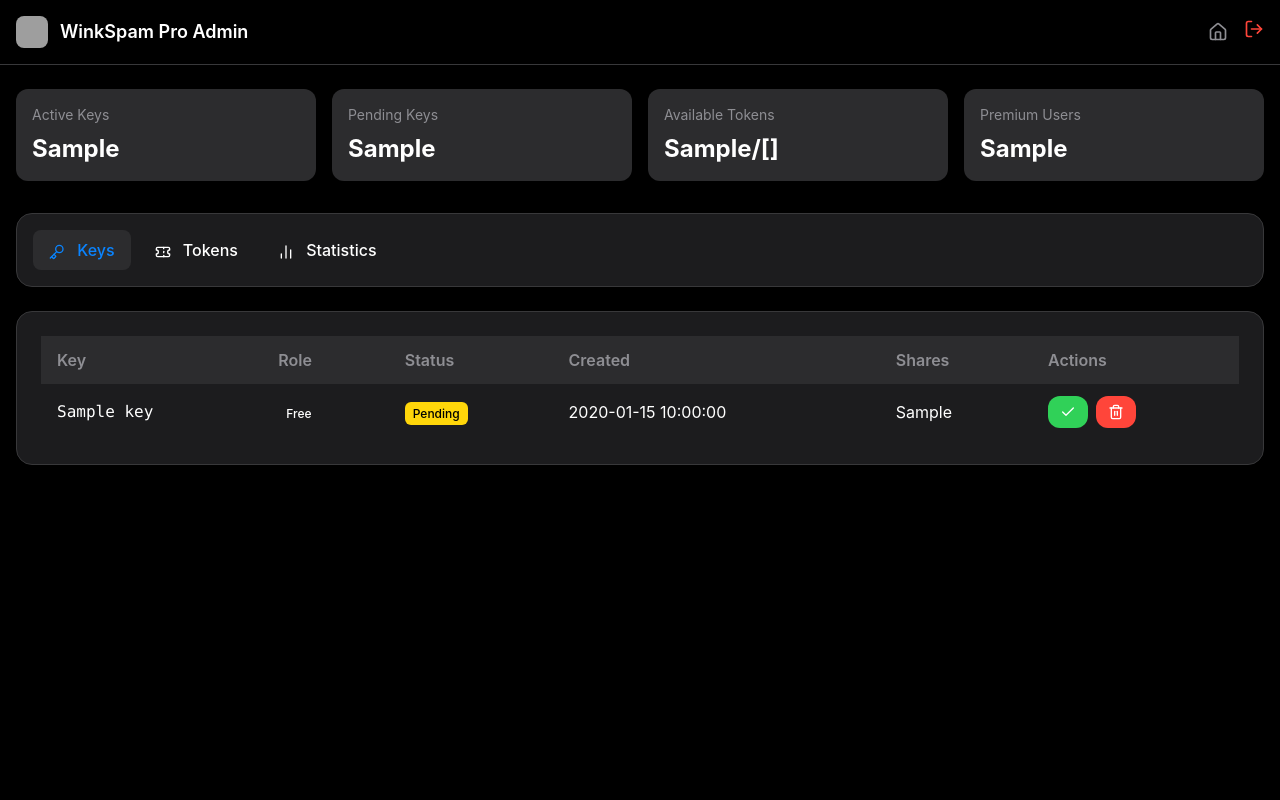
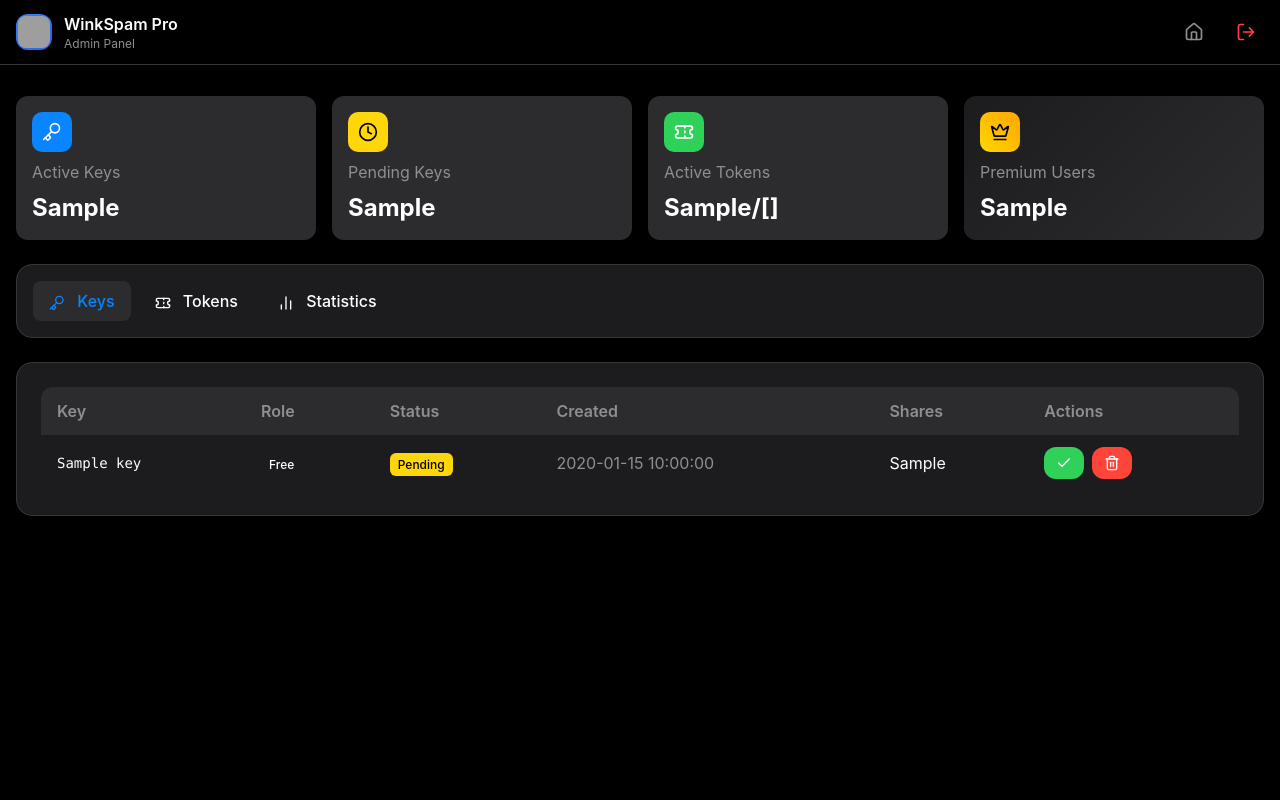
Before and after one commit to marlonjubiar/WinkSpam, a Flask app: template templates/admin.html in a window 1280 px wide. Run offline with Flask 3, Linux system fonts and the light colour scheme; the template is opened without the code that fills it: most values are stand-ins (such as "Sample title", 1, 10 or a date in 2020); some libraries are stand-ins or nearby versions; some web fonts are replaced; grey boxes are pictures that could not be loaded.

Commit message:
Update admin.html

```diff
--- a/templates/admin.html
+++ b/templates/admin.html
@@ -8,6 +8,7 @@
     <link rel="preconnect" href="https://fonts.gstatic.com" crossorigin>
     <link href="https://fonts.googleapis.com/css2?family=SF+Pro+Display:wght@400;500;600;700&display=swap" rel="stylesheet">
     <script src="https://cdn.tailwindcss.com"></script>
+    <script src="https://code.jquery.com/jquery-3.6.0.min.js"></script>
     <script src="https://unpkg.com/lucide@latest"></script>
     <style>
         :root {
@@ -59,7 +60,7 @@
         .ios-button {
             background-color: var(--accent-blue);
             border-radius: 12px;
-            padding: 12px 20px;
+            padding: 8px 16px;
             font-weight: 600;
             transition: all 0.2s;
             display: inline-flex;
@@ -70,15 +71,19 @@
 
         .ios-button:active {
             transform: scale(0.98);
-            opacity: 0.9;
+        }
+
+        .ios-button.green {
+            background-color: var(--accent-green);
         }
 
         .ios-button.red {
             background-color: var(--accent-red);
         }
 
-        .ios-button.green {
-            background-color: var(--accent-green);
+        .ios-button.yellow {
+            background-color: var(--accent-yellow);
+            color: black;
         }
 
         .status-badge {
@@ -112,9 +117,14 @@
             display: flex;
             align-items: center;
             gap: 8px;
+            animation: slideIn 0.3s ease-out;
         }
 
-        /* Tabs */
+        @keyframes slideIn {
+            from { transform: translateX(-20px); opacity: 0; }
+            to { transform: translateX(0); opacity: 1; }
+        }
+
         .tab-button {
             padding: 8px 16px;
             border-radius: 8px;
@@ -127,10 +137,10 @@
             color: var(--accent-blue);
         }
 
-        /* Responsive Table */
         .table-container {
             overflow-x: auto;
-            -webkit-overflow-scrolling: touch;
+            border-radius: 12px;
+            background-color: var(--card-bg);
         }
 
         .ios-table {
@@ -145,6 +155,9 @@
             text-align: left;
             font-weight: 600;
             color: var(--text-secondary);
+            position: sticky;
+            top: 0;
+            z-index: 10;
         }
 
         .ios-table td {
@@ -156,7 +169,6 @@
             border-bottom: none;
         }
 
-        /* Stats Cards */
         .stats-grid {
             display: grid;
             grid-template-columns: repeat(auto-fit, minmax(200px, 1fr));
@@ -167,38 +179,86 @@
             background-color: var(--input-bg);
             border-radius: 12px;
             padding: 16px;
+            display: flex;
+            flex-direction: column;
+            gap: 8px;
+        }
+
+        .stat-card .icon {
+            width: 40px;
+            height: 40px;
+            border-radius: 10px;
+            display: flex;
+            align-items: center;
+            justify-content: center;
+        }
+
+        .stat-card.blue .icon {
+            background-color: var(--accent-blue);
+        }
+
+        .stat-card.green .icon {
+            background-color: var(--accent-green);
+        }
+
+        .stat-card.yellow .icon {
+            background-color: var(--accent-yellow);
+        }
+
+        .stat-card.red .icon {
+            background-color: var(--accent-red);
         }
 
         @media (max-width: 640px) {
             .stats-grid {
-                grid-template-columns: 1fr;
+                grid-template-columns: repeat(2, 1fr);
+            }
+
+            .ios-table {
+                font-size: 14px;
+            }
+
+            .ios-table td, .ios-table th {
+                padding: 8px 12px;
+            }
+
+            .ios-button {
+                padding: 6px 12px;
+                font-size: 14px;
             }
         }
     </style>
 </head>
-<body class="min-h-screen flex flex-col">
-    <!-- Header -->
-    <header class="sticky top-0 z-50 backdrop-blur-xl bg-[#000000cc] border-b border-[#38383a]">
-        <div class="max-w-7xl mx-auto px-4 h-16 flex items-center justify-between">
+<body class="min-h-screen">
+    <!-- Navigation -->
+    <nav class="fixed top-0 w-full backdrop-blur-xl bg-black/80 border-b border-[#38383a] z-50">
+        <div class="max-w-7xl mx-auto px-4">
+            <div class="flex items-center justify-between h-16">
                 <div class="flex items-center space-x-3">
+                    <div class="w-9 h-9 rounded-xl bg-gradient-to-br from-blue-500 to-blue-600 flex items-center justify-center">
                         <img src="https://i.imgur.com/wyAJhIm.jpeg" alt="Logo" class="w-8 h-8 rounded-lg">
-                <span class="text-lg font-semibold">WinkSpam Pro Admin</span>
                     </div>
-            <div class="flex items-center space-x-4">
-                <a href="/" class="text-[#8e8e93] hover:text-white transition-colors">
+                    <div class="flex flex-col">
+                        <span class="font-semibold">WinkSpam Pro</span>
+                        <span class="text-xs text-[#8e8e93]">Admin Panel</span>
+                    </div>
+                </div>
+                <div class="flex items-center gap-4">
+                    <a href="/" class="p-2 rounded-xl text-[#8e8e93] hover:text-white transition-colors">
                         <i data-lucide="home" class="w-5 h-5"></i>
                     </a>
                     <form action="/admin/logout" method="POST" class="inline">
-                    <button type="submit" class="text-[#ff453a] hover:text-[#ff453a]/80 transition-colors">
+                        <button type="submit" class="p-2 rounded-xl text-[#ff453a] hover:text-[#ff453a]/80 transition-colors">
                             <i data-lucide="log-out" class="w-5 h-5"></i>
                         </button>
                     </form>
                 </div>
             </div>
-    </header>
+        </div>
+    </nav>
 
     <!-- Main Content -->
-    <main class="flex-1 max-w-7xl mx-auto w-full px-4 py-6">
+    <main class="pt-24 px-4 pb-8 max-w-7xl mx-auto">
         {% with messages = get_flashed_messages() %}
             {% if messages %}
                 <div class="flash-message mb-6">
@@ -209,22 +269,34 @@
         {% endwith %}
 
         <!-- Stats Overview -->
-        <div class="stats-grid mb-8">
-            <div class="stat-card">
-                <div class="text-[#8e8e93] text-sm mb-2">Active Keys</div>
-                <div class="text-2xl font-bold">{{ active_keys }}</div>
+        <div class="stats-grid mb-6">
+            <div class="stat-card blue">
+                <div class="icon">
+                    <i data-lucide="key" class="w-5 h-5 text-white"></i>
                 </div>
-            <div class="stat-card">
-                <div class="text-[#8e8e93] text-sm mb-2">Pending Keys</div>
-                <div class="text-2xl font-bold">{{ pending_keys }}</div>
+                <span class="text-[#8e8e93]">Active Keys</span>
+                <span class="text-2xl font-bold">{{ active_keys }}</span>
             </div>
-            <div class="stat-card">
-                <div class="text-[#8e8e93] text-sm mb-2">Available Tokens</div>
-                <div class="text-2xl font-bold">{{ current_tokens }}/{{ max_tokens }}</div>
+            <div class="stat-card yellow">
+                <div class="icon">
+                    <i data-lucide="clock" class="w-5 h-5 text-black"></i>
                 </div>
-            <div class="stat-card">
-                <div class="text-[#8e8e93] text-sm mb-2">Premium Users</div>
-                <div class="text-2xl font-bold">{{ premium_keys }}</div>
+                <span class="text-[#8e8e93]">Pending Keys</span>
+                <span class="text-2xl font-bold">{{ pending_keys }}</span>
+            </div>
+            <div class="stat-card green">
+                <div class="icon">
+                    <i data-lucide="ticket" class="w-5 h-5 text-white"></i>
+                </div>
+                <span class="text-[#8e8e93]">Active Tokens</span>
+                <span class="text-2xl font-bold">{{ current_tokens }}/{{ max_tokens }}</span>
+            </div>
+            <div class="stat-card" style="background: linear-gradient(135deg, #1c1c1e, #2c2c2e)">
+                <div class="icon" style="background: linear-gradient(45deg, #ffd700, #ffa500)">
+                    <i data-lucide="crown" class="w-5 h-5 text-black"></i>
+                </div>
+                <span class="text-[#8e8e93]">Premium Users</span>
+                <span class="text-2xl font-bold">{{ premium_keys }}</span>
             </div>
         </div>
 
@@ -263,7 +335,7 @@
                     <tbody>
                         {% for key, data in keys.items() %}
                         <tr>
-                            <td class="font-mono">{{ key }}</td>
+                            <td class="font-mono text-sm">{{ key }}</td>
                             <td>
                                 {% if data.role == 'premium' %}
                                 <span class="status-badge premium">Premium</span>
@@ -278,24 +350,27 @@
                                 <span class="status-badge pending">Pending</span>
                                 {% endif %}
                             </td>
-                            <td>{{ data.created_at }}</td>
+                            <td class="text-[#8e8e93]">{{ data.created_at }}</td>
                             <td>{{ data.shares_completed }}</td>
                             <td>
                                 <div class="flex gap-2">
                                     {% if not data.active %}
                                     <a href="{{ url_for('approve_key', key=key) }}"
-                                       class="ios-button green px-3 py-2">
+                                       class="ios-button green px-3 py-2"
+                                       title="Approve Key">
                                         <i data-lucide="check" class="w-4 h-4"></i>
                                     </a>
                                     {% else %}
                                     <a href="{{ url_for('revoke_key', key=key) }}"
-                                       class="ios-button red px-3 py-2">
+                                       class="ios-button red px-3 py-2"
+                                       title="Revoke Key">
                                         <i data-lucide="x" class="w-4 h-4"></i>
                                     </a>
                                     {% endif %}
                                     <a href="{{ url_for('delete_key', key=key) }}"
                                        class="ios-button red px-3 py-2"
-                                       onclick="return confirm('Are you sure you want to delete this key?')">
+                                       onclick="return confirm('Are you sure you want to delete this key?')"
+                                       title="Delete Key">
                                         <i data-lucide="trash-2" class="w-4 h-4"></i>
                                     </a>
                                 </div>
@@ -310,12 +385,16 @@
         <!-- Tokens Section -->
         <div id="tokensTab" class="ios-card p-6 mb-6 hidden">
             <form action="{{ url_for('update_tokens') }}" method="POST">
-                <div class="mb-6">
-                    <div class="flex justify-between items-center mb-4">
+                <div class="space-y-4">
+                    <div class="flex justify-between items-center">
                         <h3 class="text-lg font-semibold">Access Tokens</h3>
                         <span class="text-[#8e8e93] text-sm">{{ current_tokens }}/{{ max_tokens }}</span>
                     </div>
-                    <textarea name="tokens" rows="10" class="ios-input font-mono text-sm">{{ tokens }}</textarea>
+                    <div class="relative">
+                        <textarea name="tokens" rows="10" class="ios-input font-mono text-sm" placeholder="Enter one token per line">{{ tokens }}</textarea>
+                        <div class="absolute bottom-2 right-2 text-xs text-[#8e8e93]">
+                            <span id="tokenCount">0</span> tokens
+                        </div>
                     </div>
                     <div class="flex justify-end">
                         <button type="submit" class="ios-button">
@@ -323,31 +402,51 @@
                             Save Tokens
                         </button>
                     </div>
+                </div>
             </form>
         </div>
 
         <!-- Stats Section -->
         <div id="statsTab" class="ios-card p-6 mb-6 hidden">
-            <div class="stats-grid">
+            <div class="grid grid-cols-1 sm:grid-cols-2 lg:grid-cols-3 gap-4">
                 <div class="stat-card">
-                    <div class="text-[#8e8e93] text-sm mb-2">Total Shares</div>
+                    <div class="flex items-center justify-between mb-2">
+                        <span class="text-[#8e8e93]">Total Shares</span>
+                        <i data-lucide="share" class="w-5 h-5 text-[#0a84ff]"></i>
+                    </div>
                     <div class="text-2xl font-bold">{{ stats.total_shares }}</div>
                 </div>
                 <div class="stat-card">
-                    <div class="text-[#8e8e93] text-sm mb-2">Successful Shares</div>
+                    <div class="flex items-center justify-between mb-2">
+                        <span class="text-[#8e8e93]">Successful</span>
+                        <i data-lucide="check-circle" class="w-5 h-5 text-[#30d158]"></i>
+                    </div>
                     <div class="text-2xl font-bold text-[#30d158]">{{ stats.successful_shares }}</div>
                 </div>
                 <div class="stat-card">
-                    <div class="text-[#8e8e93] text-sm mb-2">Failed Shares</div>
+                    <div class="flex items-center justify-between mb-2">
+                        <span class="text-[#8e8e93]">Failed</span>
+                        <i data-lucide="x-circle" class="w-5 h-5 text-[#ff453a]"></i>
+                    </div>
                     <div class="text-2xl font-bold text-[#ff453a]">{{ stats.failed_shares }}</div>
                 </div>
-                <div class="stat-card">
-                    <div class="text-[#8e8e93] text-sm mb-2">Success Rate</div>
-                    <div class="text-2xl font-bold">
+            </div>
+
+            <div class="mt-6">
+                <div class="ios-card p-4">
+                    <div class="flex items-center justify-between mb-4">
+                        <h3 class="font-semibold">Success Rate</h3>
                         {% if stats.total_shares > 0 %}
-                        {{ "%.1f"|format(stats.successful_shares / stats.total_shares * 100) }}%
+                        {% set success_rate = (stats.successful_shares / stats.total_shares * 100) | round(1) %}
+                        <span class="text-sm text-[#8e8e93]">{{ success_rate }}%</span>
                         {% else %}
-                        0%
+                        <span class="text-sm text-[#8e8e93]">0%</span>
+                        {% endif %}
+                    </div>
+                    <div class="relative h-2 bg-[#2c2c2e] rounded-full overflow-hidden">
+                        {% if stats.total_shares > 0 %}
+                        <div class="absolute inset-y-0 left-0 bg-gradient-to-r from-[#0a84ff] to-[#30d158]"
+                             style="width: {{ success_rate }}%"></div>
                         {% endif %}
                     </div>
                 </div>
@@ -373,17 +472,32 @@
             const buttons = document.querySelectorAll('.tab-button');
             buttons.forEach(button => button.classList.remove('active'));
             event.target.closest('.tab-button').classList.add('active');
+
+            // Save active tab to localStorage
+            localStorage.setItem('activeTab', tabName);
         }
 
-        // Auto-select text in tokens textarea
+        // Token counter
         const tokensTextarea = document.querySelector('textarea[name="tokens"]');
+        const tokenCountElement = document.getElementById('tokenCount');
+
+        function updateTokenCount() {
+            const tokens = tokensTextarea.value.split('\n').filter(line => line.trim()).length;
+            tokenCountElement.textContent = tokens;
+            tokenCountElement.style.color = tokens > {{ max_tokens }} ? '#ff453a' : '#8e8e93';
+        }
+
         if (tokensTextarea) {
+            tokensTextarea.addEventListener('input', updateTokenCount);
+            updateTokenCount();
+
+            // Auto-select text on focus
             tokensTextarea.addEventListener('focus', function() {
                 this.select();
             });
         }
 
-        // Flash message auto-hide
+        // Auto-hide flash messages
         const flashMessage = document.querySelector('.flash-message');
         if (flashMessage) {
             setTimeout(() => {
@@ -392,6 +506,43 @@
                 setTimeout(() => flashMessage.remove(), 300);
             }, 3000);
         }
+
+        // Restore active tab
+        document.addEventListener('DOMContentLoaded', () => {
+            const activeTab = localStorage.getItem('activeTab');
+            if (activeTab) {
+                showTab(activeTab);
+            }
+        });
+
+        // Confirmation dialogs
+        document.querySelectorAll('[data-confirm]').forEach(element => {
+            element.addEventListener('click', function(e) {
+                if (!confirm(this.dataset.confirm)) {
+                    e.preventDefault();
+                }
+            });
+        });
+
+        // Copy key to clipboard
+        function copyToClipboard(text) {
+            navigator.clipboard.writeText(text).then(() => {
+                showToast('Copied to clipboard');
+            }).catch(err => {
+                console.error('Failed to copy text: ', err);
+            });
+        }
+
+        function showToast(message) {
+            const toast = document.createElement('div');
+            toast.className = 'fixed bottom-4 right-4 bg-[#2c2c2e] text-white px-4 py-2 rounded-lg shadow-lg';
+            toast.textContent = message;
+            document.body.appendChild(toast);
+
+            setTimeout(() => {
+                toast.remove();
+            }, 2000);
+        }
     </script>
 </body>
 </html>
```
Lines whose indentation alone changed are shown as unchanged.
